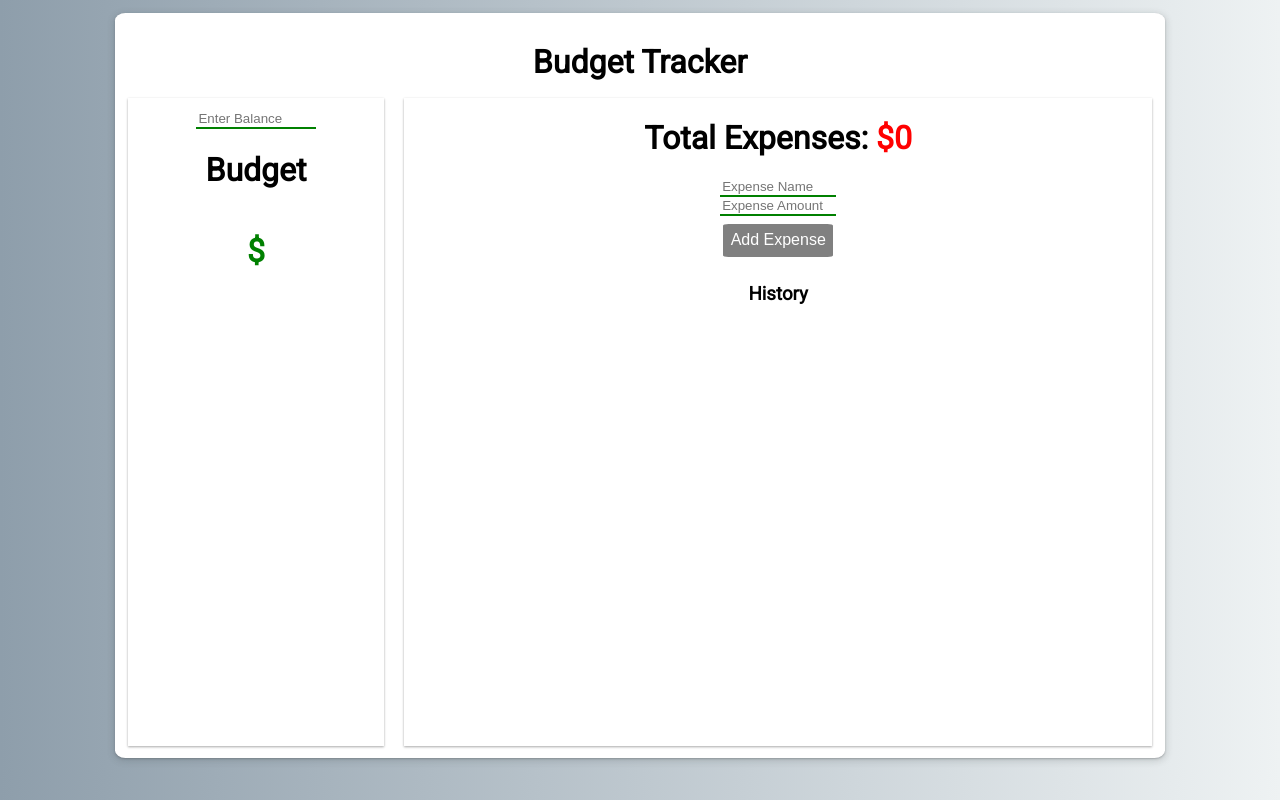
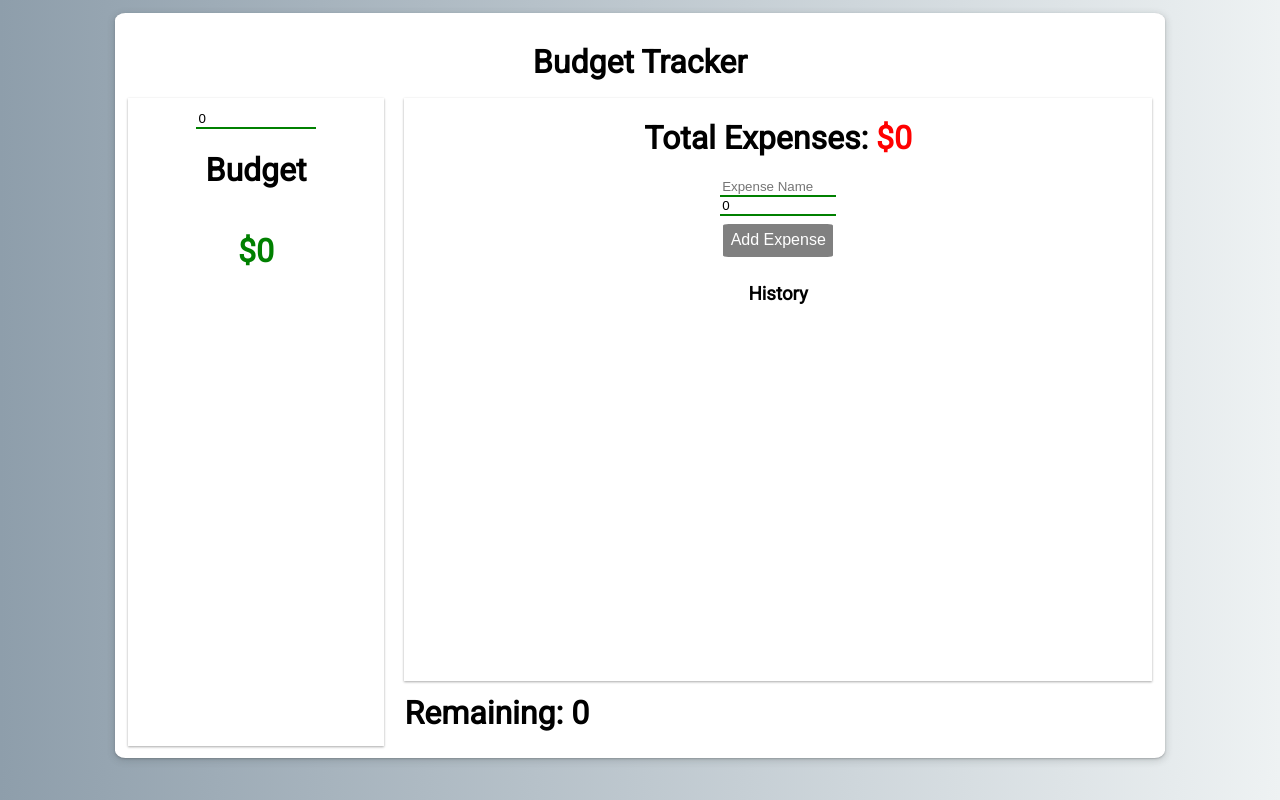
Before and after one commit to c-ggreen/Budget-Tracker, a React (Create React App) app: page / in a window 1280 px wide. Built offline with nearby package versions, Linux system fonts and the light colour scheme.

Commit message:
remainder added

```diff
--- a/src/App.css
+++ b/src/App.css
@@ -46,9 +46,7 @@ header{
     align-items: center;
     padding: 5%;
     box-shadow: rgba(0, 0, 0, 0.12) 0px 1px 3px, rgba(0, 0, 0, 0.24) 0px 1px 2px;
-  font-family: 'Roboto', sans-serif;
-
-
+    font-family: 'Roboto', sans-serif;
   }
   .balanceInput{
     border: none;
@@ -66,8 +64,20 @@ header{
     font-size: 2em;
   }
 .expenseMain{
+  /* border: 1px solid blue; */
   grid-area: expense;
+  display: grid;
+  grid-template-areas: 'content'
+                       'remaining'
+  ;
+  grid-template-rows: 90% 10%;
+
+  /* Fixed the problem of overflow not working in expenseContent */
+  min-height: 0;
+}
+.expenseContent{
   /* border: 1px solid yellow; */
+  grid-area: content;
   display: flex;
   flex-direction: column;
   align-items: center;
@@ -93,6 +103,14 @@ header{
     box-shadow: rgba(0, 0, 0, 0.18) 0px 2px 4px;
     font-family: 'Roboto', sans-serif;
   }
+
+.remain{
+  grid-area: remaining;
+  /* border: 1px solid green; */
+  display: flex;
+  align-items: center;
+
+}
   button {
   background-color: gray;
   border: none;
--- a/src/Components/BalanceMain.jsx
+++ b/src/Components/BalanceMain.jsx
@@ -5,7 +5,7 @@ class BalanceMain extends Component {
     constructor(){
         super()
         this.state={
-            balance: '',
+            balance: 0,
         }
     }
 
@@ -48,7 +48,9 @@ class BalanceMain extends Component {
                     <h1 className="balanceAmount">${this.state.balance}</h1>
                 </div>
 
-                <ExpenseMain/>
+                <ExpenseMain
+                    balance={this.state.balance}
+                />
             </div>
         );
     }
--- a/src/Components/ExpenseMain.jsx
+++ b/src/Components/ExpenseMain.jsx
@@ -1,5 +1,6 @@
 import React, { Component } from 'react';
 import ExpenseItem from './ExpenseItem';
+import Remaining from './Remaining';
 
 
 class ExpenseMain extends Component {
@@ -7,7 +8,7 @@ class ExpenseMain extends Component {
         super(props)
         this.state={
             expenseName: '',
-            expenseAmount: '',
+            expenseAmount: 0,
             expenseArray:[],
             totalExpense: 0
         }
@@ -77,7 +78,8 @@ class ExpenseMain extends Component {
 
     render() {
         return (
-            <div className="expenseMain" >
+            <div className="expenseMain">
+                <div className="expenseContent">
                     <h1>Total Expenses: <span className="totalExpense">${this.state.totalExpense}</span></h1>
 
                     {/* The input field for the Expense Name */}
@@ -119,6 +121,12 @@ class ExpenseMain extends Component {
 
                     })}
                 </div>
+
+                    <Remaining
+                        balance={this.props.balance}
+                        expense ={this.state.totalExpense}
+                    />
+            </div>
         );
     }
 }
--- a/src/Components/Main.jsx
+++ b/src/Components/Main.jsx
@@ -1,6 +1,6 @@
 import React, { Component } from 'react';
 import BalanceMain from './BalanceMain';
-import ExpenseMain from './ExpenseMain';
+
 
 class Main extends Component {
     constructor(){
@@ -37,7 +37,7 @@ export default Main;
 // An expense component that shows "Total Expenses" and each expense ...........[COMPLETED]
 // Inputs for "Expense Name" and "Expense Amount" ..............................[COMPLETED]
 // Add button for expenses .....................................................[COMPLETED]
-// The "Total Balance" is affected/reduced by the addition of an expense .......[]
+// The "Total Balance" is affected/reduced by the addition of an expense .......[COMPLETED]
 // The "Total Expense" is increased by the addition of an expense ..............[COMPLETED]
     // NOTE: May have to create own API so balance and expense can interact with each other
 
--- a/src/Components/Remaining.jsx
+++ b/src/Components/Remaining.jsx
@@ -3,8 +3,8 @@ import React, { Component } from 'react';
 class Remaining extends Component {
     render() {
         return (
-            <div>
-
+            <div className="remain" >
+                <h1>Remaining: {this.props.balance - this.props.expense}</h1>
             </div>
         );
     }
```
Also changed, not shown: src/Components/Bridge.jsx (deleted, +0 -16 lines). Lines whose indentation alone changed are shown as unchanged.
